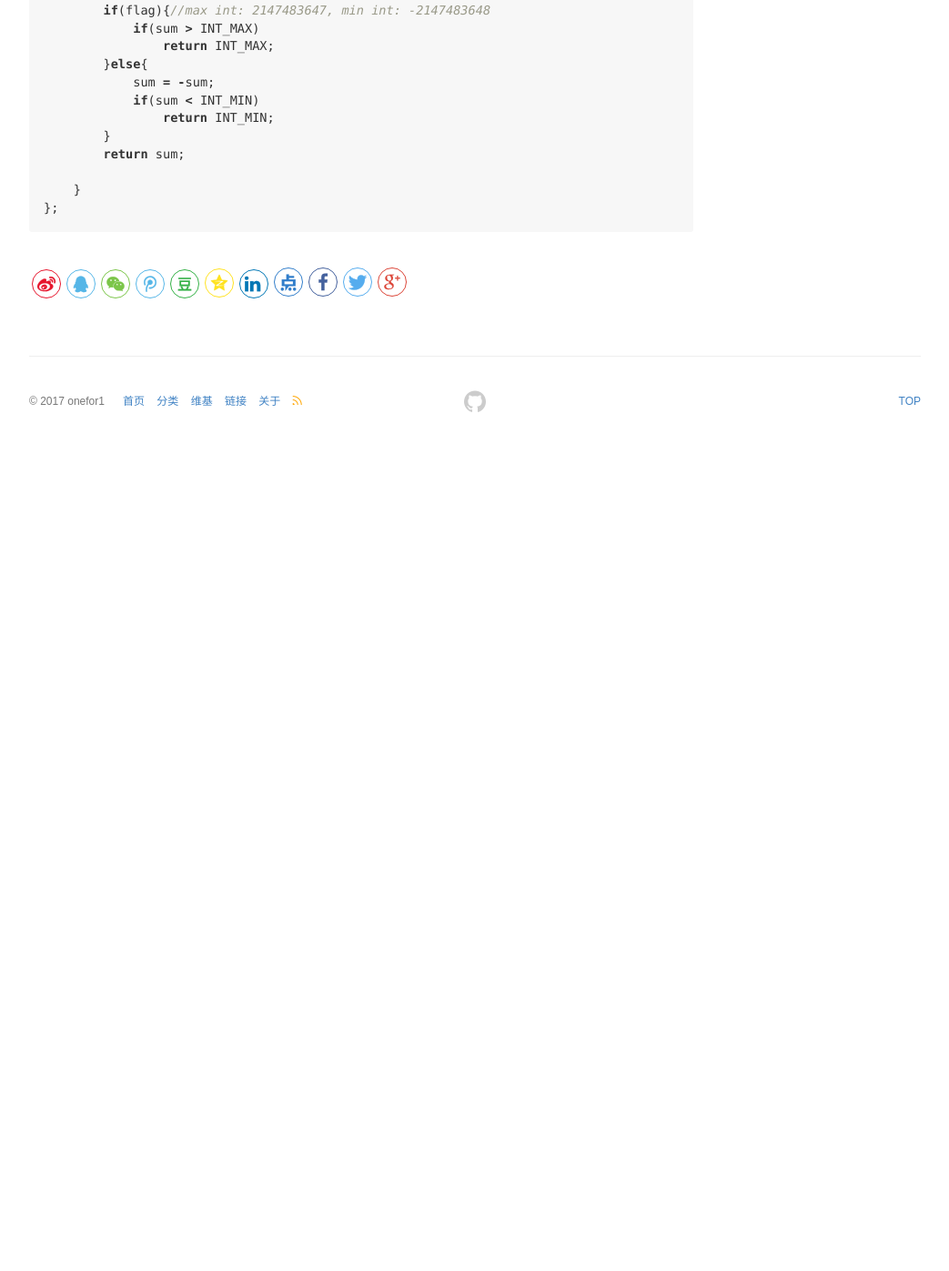
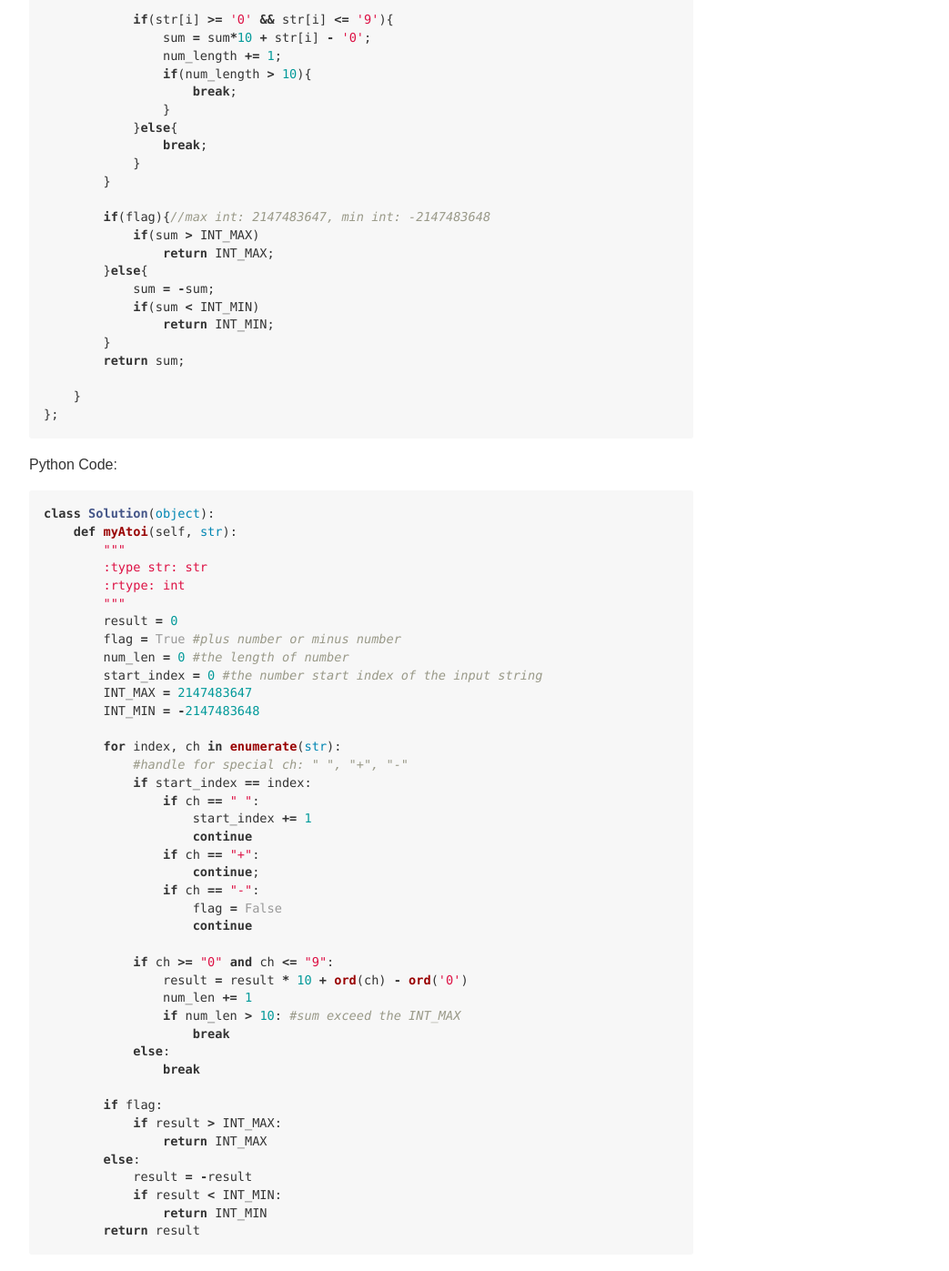
Before and after one commit to onefor1/onefor1.github.io, a Jekyll site: the page built from _posts/2017-08-16-LeeCode8 String to Integer (atoi).md, in a window 1280 px wide and 1400 px high, scrolled down 1145 px. Shown: the top 1397 px of the window at 91% size, without its empty margins (118-1161 px from the left). Built offline with Jekyll 4.4.1, drawn with Linux system fonts in a browser that asks for light colours; before the commit the page ends 1635 px from its top, so only the background shows below that; some of the changed text lies outside the part shown.

Commit message:
leetcode 20

````diff
--- a/_posts/2017-08-16-LeeCode8 String to Integer (atoi).md
+++ b/_posts/2017-08-16-LeeCode8 String to Integer (atoi).md
@@ -14,6 +14,14 @@ Implement atoi to convert a string to an integer.
 3. 数字开始之后，若出现任何非数字字符，则停止，后面的所有字符将忽略不计
 4. 越界问题，数字总大小不能大于integer的最大值，或者小于interger的最小值
 
+几个特殊的测试用例（[]内的内容）：
+1. [2147483648]
+2. [000+10]
+3. [123abc]
+4. [+-123]
+5. [    123]
+
+C++ Code:
 ```c++
 class Solution {
 public:
@@ -64,3 +72,48 @@ public:
     }
 };
 ```
+
+Python Code:
+```python
+class Solution(object):
+    def myAtoi(self, str):
+        """
+        :type str: str
+        :rtype: int
+        """
+        result = 0
+        flag = True #plus number or minus number
+        num_len = 0 #the length of number
+        start_index = 0 #the number start index of the input string
+        INT_MAX = 2147483647
+        INT_MIN = -2147483648
+
+        for index, ch in enumerate(str):
+            #handle for special ch: " ", "+", "-"
+            if start_index == index:
+                if ch == " ":
+                    start_index += 1
+                    continue
+                if ch == "+":
+                    continue;
+                if ch == "-":
+                    flag = False
+                    continue
+
+            if ch >= "0" and ch <= "9":
+                result = result * 10 + ord(ch) - ord('0')
+                num_len += 1
+                if num_len > 10: #sum exceed the INT_MAX
+                    break
+            else:
+                break
+
+        if flag:
+            if result > INT_MAX:
+                return INT_MAX
+        else:
+            result = -result
+            if result < INT_MIN:
+                return INT_MIN
+        return result
+```
````
Also changed, not shown: _posts/2017-08-16-LeeCode20 Valid Parentheses.md (added, +90 -0 lines).
